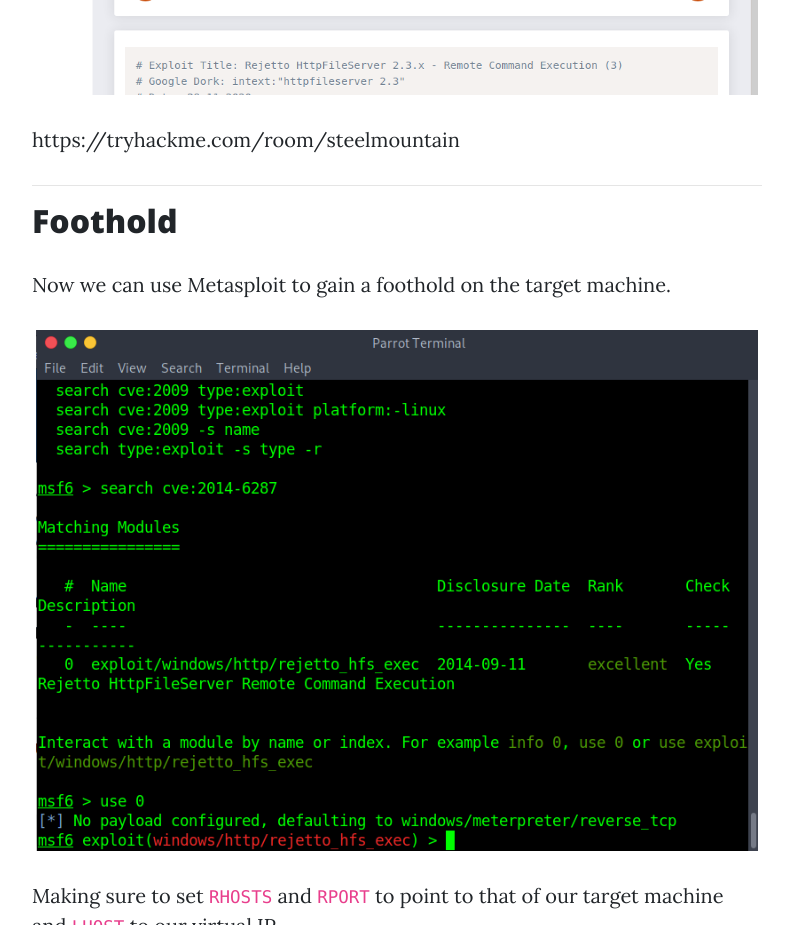
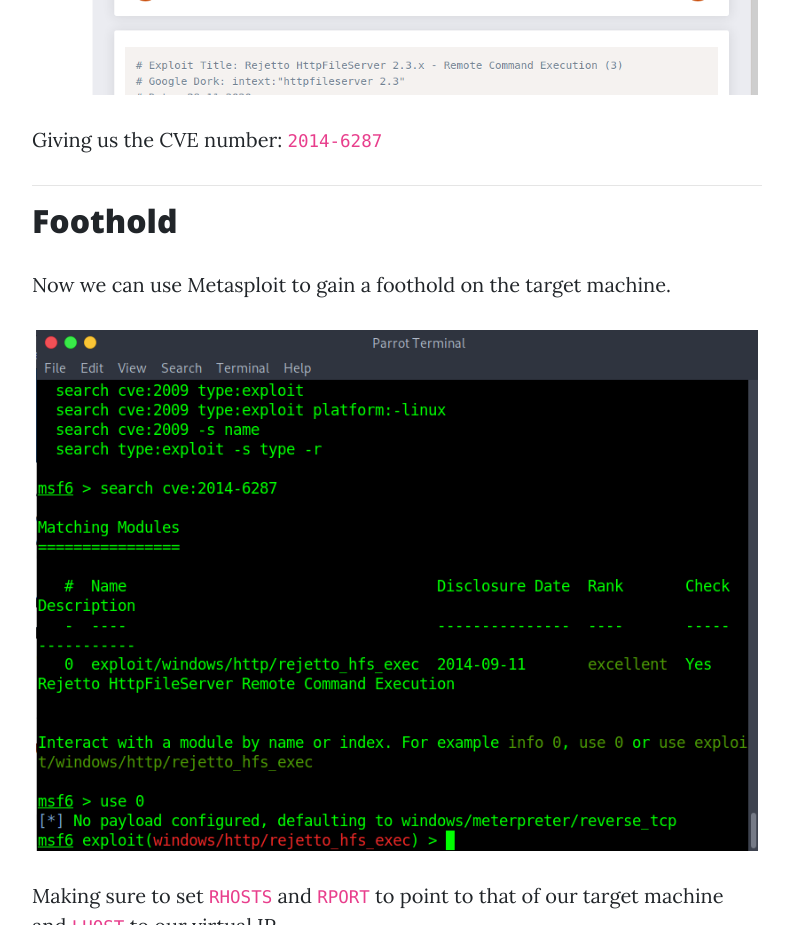
Before and after one commit to RenTrieu/RenTrieu.github.io, a plain HTML site: page writeup3.html in a window 1280 px wide. Shown: the part 6280-7205 px from the top of the page, without its empty margins (243-1032 px from the left). Drawn offline with nearby package versions, Linux system fonts and the light colour scheme.

Commit message:
Minor edit CVE SteelMountain

```diff
--- a/writeup3.html
+++ b/writeup3.html
@@ -106,7 +106,7 @@
             <div class="fill-screen">
                 <img class="img-fit" src="img/SteelMountainScreenshots/cveExploitEx.png">
             </div>
-            <p>https://tryhackme.com/room/steelmountain</p>
+            <p>Giving us the CVE number: <code>2014-6287</code></p>
 
             <!-- Foothold -->
             <hr><h2 id="foothold">Foothold</h2>
```
